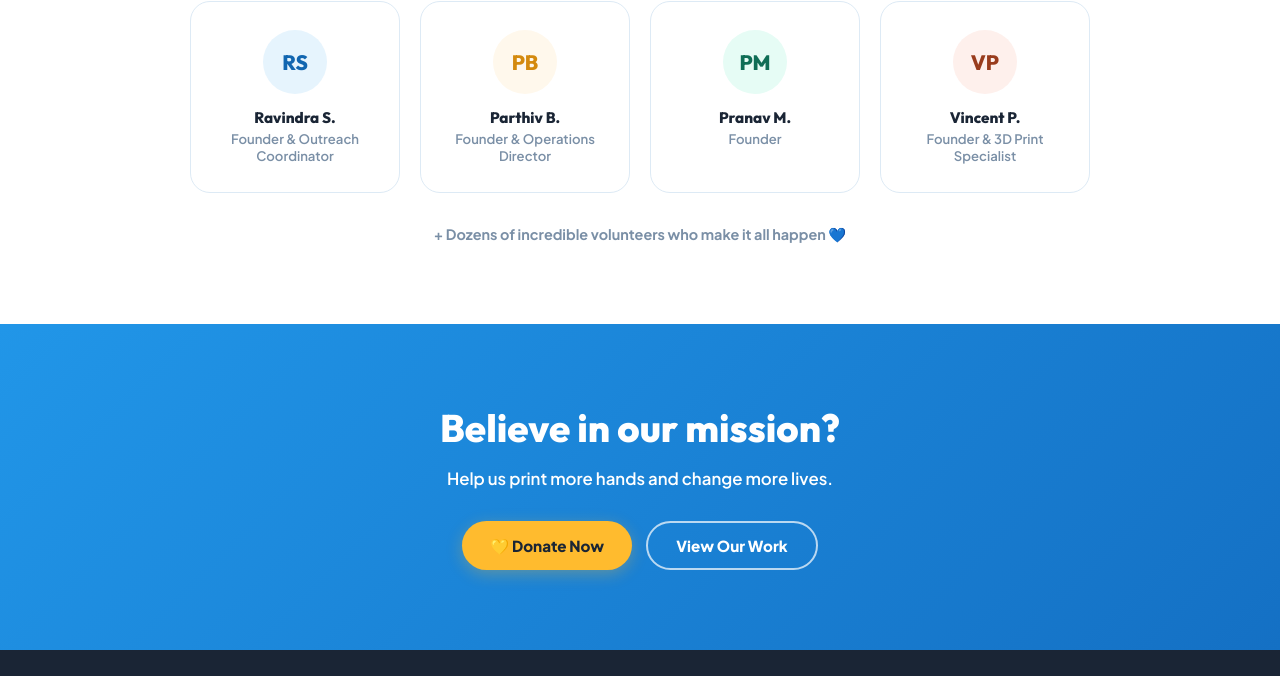
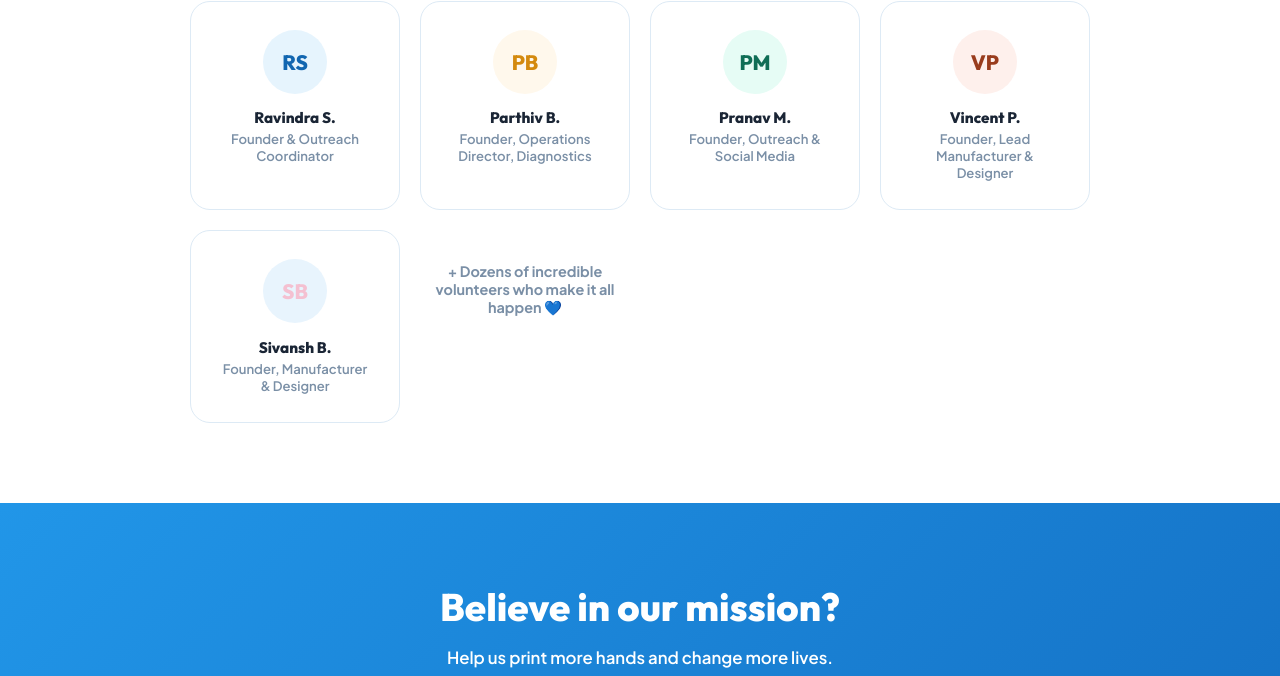
Before and after one commit to Pbhon/hands-across-borders, a website built with Vite: page hands/mission.html in a window 1280 px wide. Shown: the part 1859-2535 px from the top of the page. Built offline with nearby package versions, Linux system fonts and the light colour scheme.

Commit message:
added sivansh's team card

```diff
--- a/hands/mission.html
+++ b/hands/mission.html
@@ -78,9 +78,10 @@
             <p class="section-subtitle sr from-bottom">Volunteers, engineers, and dreamers united by the belief that technology can change lives.</p>
             <div class="team-grid sr-stagger">
                 <div class="team-card"><div class="team-avatar" style="background:#e6f4fd;color:#1266b0">RS</div><h4>Ravindra S.</h4><p>Founder & Outreach Coordinator</p></div>
-                <div class="team-card"><div class="team-avatar" style="background:#fff8ec;color:#d48a0e">PB</div><h4>Parthiv B.</h4><p>Founder & Operations Director</p></div>
-                <div class="team-card"><div class="team-avatar" style="background:#e6fcf5;color:#0f6e56">PM</div><h4>Pranav M.</h4><p>Founder</p></div>
-                <div class="team-card"><div class="team-avatar" style="background:#fef0ec;color:#993c1d">VP</div><h4>Vincent P.</h4><p>Founder & 3D Print Specialist</p></div>
+                <div class="team-card"><div class="team-avatar" style="background:#fff8ec;color:#d48a0e">PB</div><h4>Parthiv B.</h4><p>Founder, Operations Director, Diagnostics</p></div>
+                <div class="team-card"><div class="team-avatar" style="background:#e6fcf5;color:#0f6e56">PM</div><h4>Pranav M.</h4><p>Founder, Outreach & Social Media</p></div>
+                <div class="team-card"><div class="team-avatar" style="background:#fef0ec;color:#993c1d">VP</div><h4>Vincent P.</h4><p>Founder, Lead Manufacturer & Designer</p></div>
+                <div class="team-card"><div class="team-avatar" style="background:#e8f4fd;color:#f4c0d1">SB</div><h4>Sivansh B.</h4><p>Founder, Manufacturer & Designer</p>
             </div>
             <p style="margin-top:2rem;text-align:center;color:var(--muted);font-weight:700;font-size:0.9rem">+ Dozens of incredible volunteers who make it all happen 💙</p>
         </div>
```
